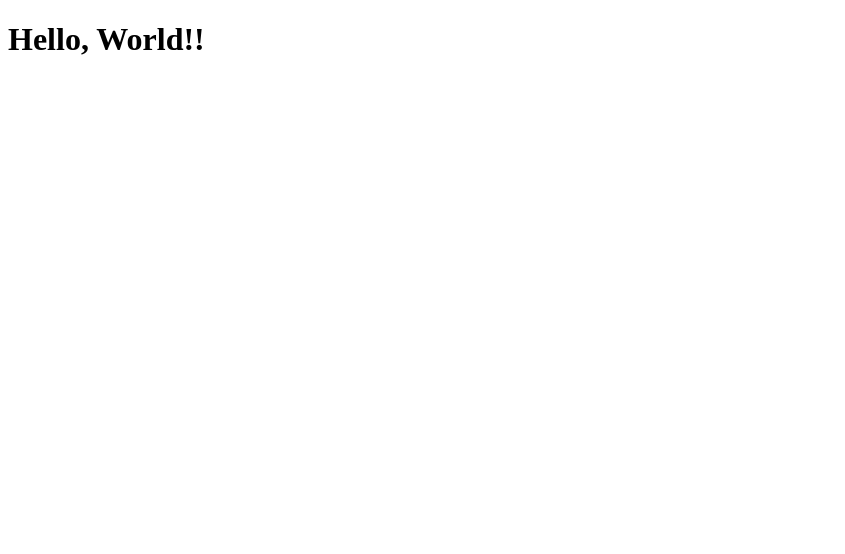
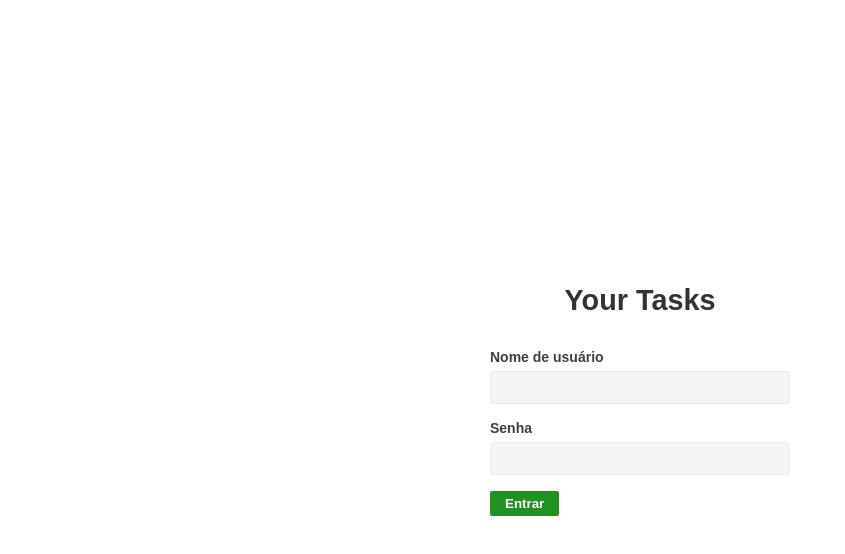
Before and after one commit to danyel-dev/your-tasks, a React (Create React App) app in the folder frontend/your-tasks/: page / in a window 1280 px wide. Shown: the top 554 px of the page, without its empty margins (0-845 px from the left). Built offline with nearby package versions, Linux system fonts and the light colour scheme.

Commit message:
creating login page

```diff
--- a/frontend/your-tasks/package.json
+++ b/frontend/your-tasks/package.json
@@ -6,6 +6,7 @@
     "@testing-library/jest-dom": "^5.17.0",
     "@testing-library/react": "^13.4.0",
     "@testing-library/user-event": "^13.5.0",
+    "axios": "^1.7.2",
     "react": "^18.3.1",
     "react-dom": "^18.3.1",
     "react-scripts": "5.0.1",
--- a/frontend/your-tasks/src/App.jsx
+++ b/frontend/your-tasks/src/App.jsx
@@ -1,5 +1,8 @@
+import Login from './pages/login/Login';
+
+
 export default function App() {
   return (
-    <h1>Hello, World!!</h1>
+    <Login></Login>
   );
 }
--- /dev/null
+++ b/frontend/your-tasks/src/index.css
@@ -0,0 +1,7 @@
+* {
+    margin: 0;
+    padding: 0;
+    box-sizing: border-box;
+    outline: 0;
+    font-family: sans-serif;
+}
--- a/frontend/your-tasks/src/index.js
+++ b/frontend/your-tasks/src/index.js
@@ -1,6 +1,7 @@
 import React from 'react';
 import ReactDOM from 'react-dom/client';
 import App from './App';
+import './index.css'
 
 const root = ReactDOM.createRoot(document.getElementById('root'));
 root.render(
--- /dev/null
+++ b/frontend/your-tasks/src/pages/login/Login.jsx
@@ -0,0 +1,25 @@
+import styles from './login.module.css'
+
+
+export default function Login() {
+    return(
+        <main>
+            <h1>Your Tasks</h1>
+
+            <form className={styles.form}>
+
+                <div>
+                    <label htmlFor="">Nome de usuário</label>
+                    <input type="text" />
+                </div>
+
+                <div>
+                    <label htmlFor="">Senha</label>
+                    <input type="password" />
+                </div>
+
+                <button>Entrar</button>
+            </form>
+        </main>
+    )
+}
--- /dev/null
+++ b/frontend/your-tasks/src/pages/login/login.module.css
@@ -0,0 +1,58 @@
+main {
+    display: flex;
+    flex-direction: column;
+    gap: 2em;
+    height: 100vh;
+    align-items: center;
+    justify-content: center;
+}
+
+form {
+    width: 300px;
+    display: flex;
+    flex-direction: column;
+    gap: 1em;
+}
+
+h1 {
+    color: rgba(0, 0, 0, .8);
+    font-size: 1.8em;
+}
+
+div {
+    display: flex;
+    flex-direction: column;
+    gap: 6px;
+}
+
+label {
+    font-size: 14px;
+    font-weight: bold;
+    color: rgba(0, 0, 0, 0.75);
+}
+
+input {
+    padding: 8px 10px;
+    border: 1px solid rgba(0, 0, 0, 0.05);
+    border-radius: 4px;
+    background-color: whitesmoke;
+}
+
+button {
+    width: max-content;
+    cursor: pointer;
+    padding: 5px 15px;
+    border-radius: 2px;
+    background-color: rgb(31, 146, 31);
+    color: white;
+    border: 0;
+    font-weight: bold;
+}
+
+
+@media(max-width: 350px) {
+    form {
+        width: 100%;
+        padding: 10px;
+    }
+}
```
Also changed, not shown: frontend/your-tasks/src/Tasks.jsx (added, +25 -0 lines), 1 other file (tests, documents, lock files or other folders).
